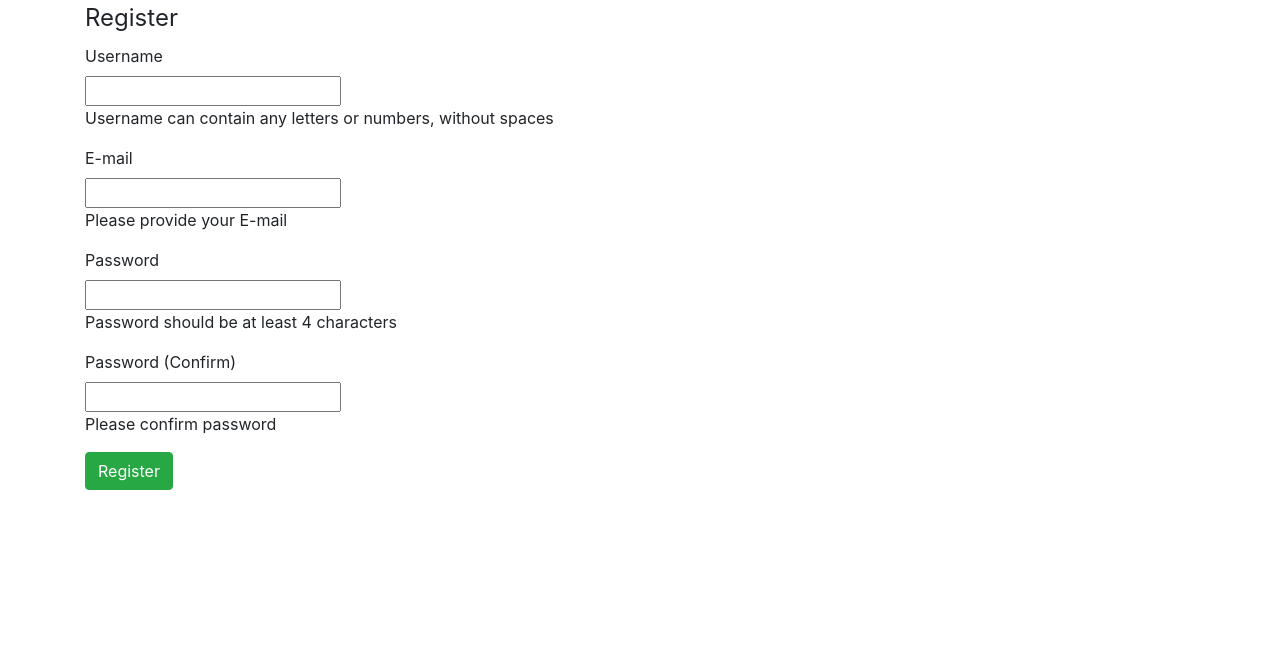
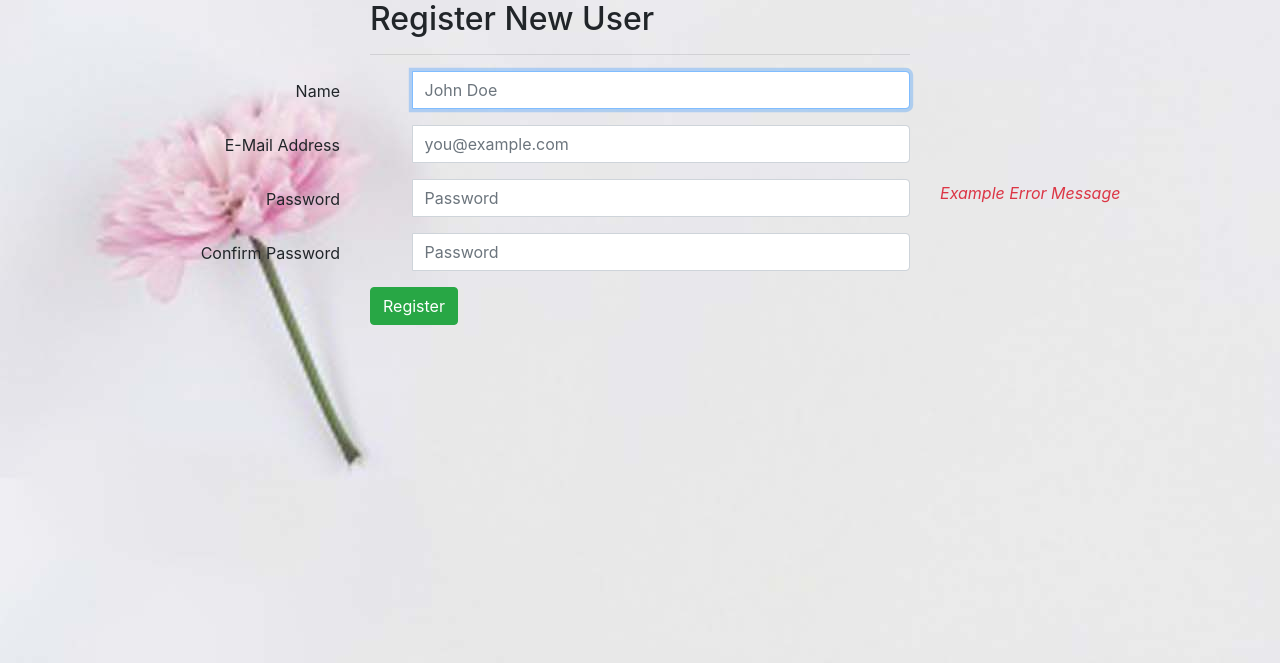
Before and after one commit to lengocduong98/shophoa, a PHP site: page /regester.html in a window 1280 px wide. Shown: the top 663 px of the page. Run offline with PHP 8.4, Linux system fonts and the light colour scheme; some web fonts are replaced.

Commit message:
registercommit

```diff
--- a/css/style.css
+++ b/css/style.css
@@ -179,3 +179,10 @@ body{
     }
 }
 /* menulogin end  */
+/* register */
+@media(min-width: 768px) {
+    .field-label-responsive {
+      padding-top: .5rem;
+      text-align: right;
+    }
+  }
--- a/regester.html
+++ b/regester.html
@@ -7,58 +7,104 @@
     <meta name="viewport" content="width=device-width, initial-scale=1, shrink-to-fit=no">
 
     <!-- Bootstrap CSS -->
+    <link rel="stylesheet" type="text/css" href="css/style.css"  />
     <link rel="stylesheet" href="https://stackpath.bootstrapcdn.com/bootstrap/4.3.1/css/bootstrap.min.css" integrity="sha384-ggOyR0iXCbMQv3Xipma34MD+dH/1fQ784/j6cY/iJTQUOhcWr7x9JvoRxT2MZw1T" crossorigin="anonymous">
   </head>
   <body>
     <div class="container">
-    <form class="form-horizontal" action='' method="POST">
-        <fieldset>
-          <div id="legend">
-            <legend class="">Register</legend>
-          </div>
-          <div class="control-group">
-            <!-- Username -->
-            <label class="control-label"  for="username">Username</label>
-            <div class="controls">
-              <input type="text" id="username" name="username" placeholder="" class="input-xlarge">
-              <p class="help-block">Username can contain any letters or numbers, without spaces</p>
+      <form class="form-horizontal" role="form" method="POST" action="/register">
+          <div class="row">
+              <div class="col-md-3"></div>
+              <div class="col-md-6">
+                  <h2>Register New User</h2>
+                  <hr>
               </div>
           </div>
-
-          <div class="control-group">
-            <!-- E-mail -->
-            <label class="control-label" for="email">E-mail</label>
-            <div class="controls">
-              <input type="text" id="email" name="email" placeholder="" class="input-xlarge">
-              <p class="help-block">Please provide your E-mail</p>
+          <div class="row">
+              <div class="col-md-3 field-label-responsive">
+                  <label for="name">Name</label>
+              </div>
+              <div class="col-md-6">
+                  <div class="form-group">
+                      <div class="input-group mb-2 mr-sm-2 mb-sm-0">
+                          <div class="input-group-addon" style="width: 2.6rem"><i class="fa fa-user"></i></div>
+                          <input type="text" name="name" class="form-control" id="name"
+                                 placeholder="John Doe" required autofocus>
                       </div>
                   </div>
-
-          <div class="control-group">
-            <!-- Password-->
-            <label class="control-label" for="password">Password</label>
-            <div class="controls">
-              <input type="password" id="password" name="password" placeholder="" class="input-xlarge">
-              <p class="help-block">Password should be at least 4 characters</p>
+              </div>
+              <div class="col-md-3">
+                  <div class="form-control-feedback">
+                          <span class="text-danger align-middle">
+                              <!-- Put name validation error messages here -->
+                          </span>
                   </div>
               </div>
-
-          <div class="control-group">
-            <!-- Password -->
-            <label class="control-label"  for="password_confirm">Password (Confirm)</label>
-            <div class="controls">
-              <input type="password" id="password_confirm" name="password_confirm" placeholder="" class="input-xlarge">
-              <p class="help-block">Please confirm password</p>
+          </div>
+          <div class="row">
+              <div class="col-md-3 field-label-responsive">
+                  <label for="email">E-Mail Address</label>
+              </div>
+              <div class="col-md-6">
+                  <div class="form-group">
+                      <div class="input-group mb-2 mr-sm-2 mb-sm-0">
+                          <div class="input-group-addon" style="width: 2.6rem"><i class="fa fa-at"></i></div>
+                          <input type="text" name="email" class="form-control" id="email"
+                                 placeholder="you@example.com" required autofocus>
                       </div>
                   </div>
-
-          <div class="control-group">
-            <!-- Button -->
-            <div class="controls">
-              <button class="btn btn-success">Register</button>
+              </div>
+              <div class="col-md-3">
+                  <div class="form-control-feedback">
+                          <span class="text-danger align-middle">
+                              <!-- Put e-mail validation error messages here -->
+                          </span>
                   </div>
               </div>
-        </fieldset>
+          </div>
+          <div class="row">
+              <div class="col-md-3 field-label-responsive">
+                  <label for="password">Password</label>
+              </div>
+              <div class="col-md-6">
+                  <div class="form-group has-danger">
+                      <div class="input-group mb-2 mr-sm-2 mb-sm-0">
+                          <div class="input-group-addon" style="width: 2.6rem"><i class="fa fa-key"></i></div>
+                          <input type="password" name="password" class="form-control" id="password"
+                                 placeholder="Password" required>
+                      </div>
+                  </div>
+              </div>
+              <div class="col-md-3">
+                  <div class="form-control-feedback">
+                          <span class="text-danger align-middle">
+                              <i class="fa fa-close"> Example Error Message</i>
+                          </span>
+                  </div>
+              </div>
+          </div>
+          <div class="row">
+              <div class="col-md-3 field-label-responsive">
+                  <label for="password">Confirm Password</label>
+              </div>
+              <div class="col-md-6">
+                  <div class="form-group">
+                      <div class="input-group mb-2 mr-sm-2 mb-sm-0">
+                          <div class="input-group-addon" style="width: 2.6rem">
+                              <i class="fa fa-repeat"></i>
+                          </div>
+                          <input type="password" name="password-confirmation" class="form-control"
+                                 id="password-confirm" placeholder="Password" required>
+                      </div>
+                  </div>
+              </div>
+          </div>
+          <div class="row">
+              <div class="col-md-3"></div>
+              <div class="col-md-6">
+                  <button type="submit" class="btn btn-success"><i class="fa fa-user-plus"></i> Register</button>
+              </div>
+          </div>
       </form>
   </div>
     <!-- Optional JavaScript -->
```
Lines whose indentation alone changed are shown as unchanged.
